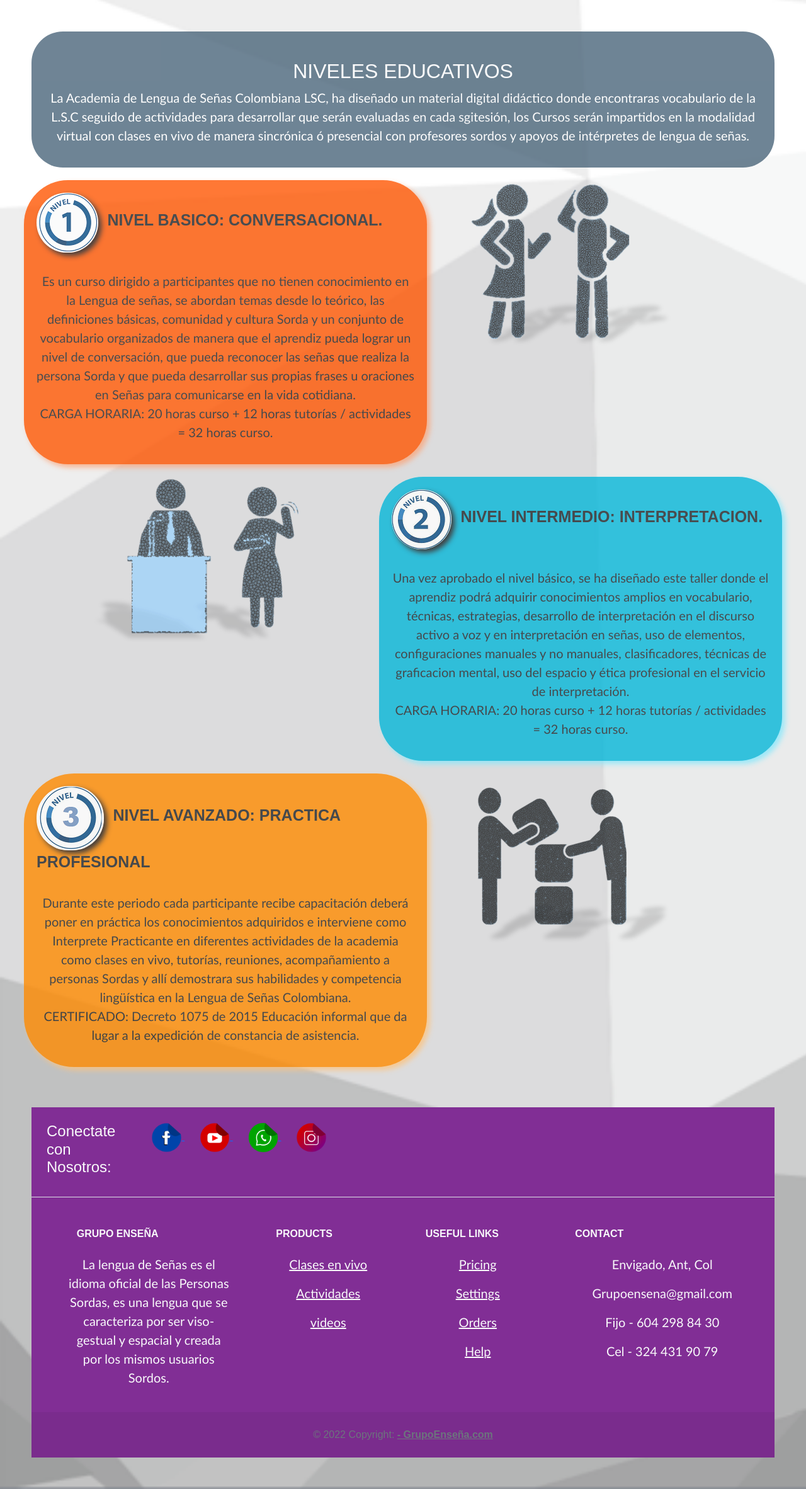
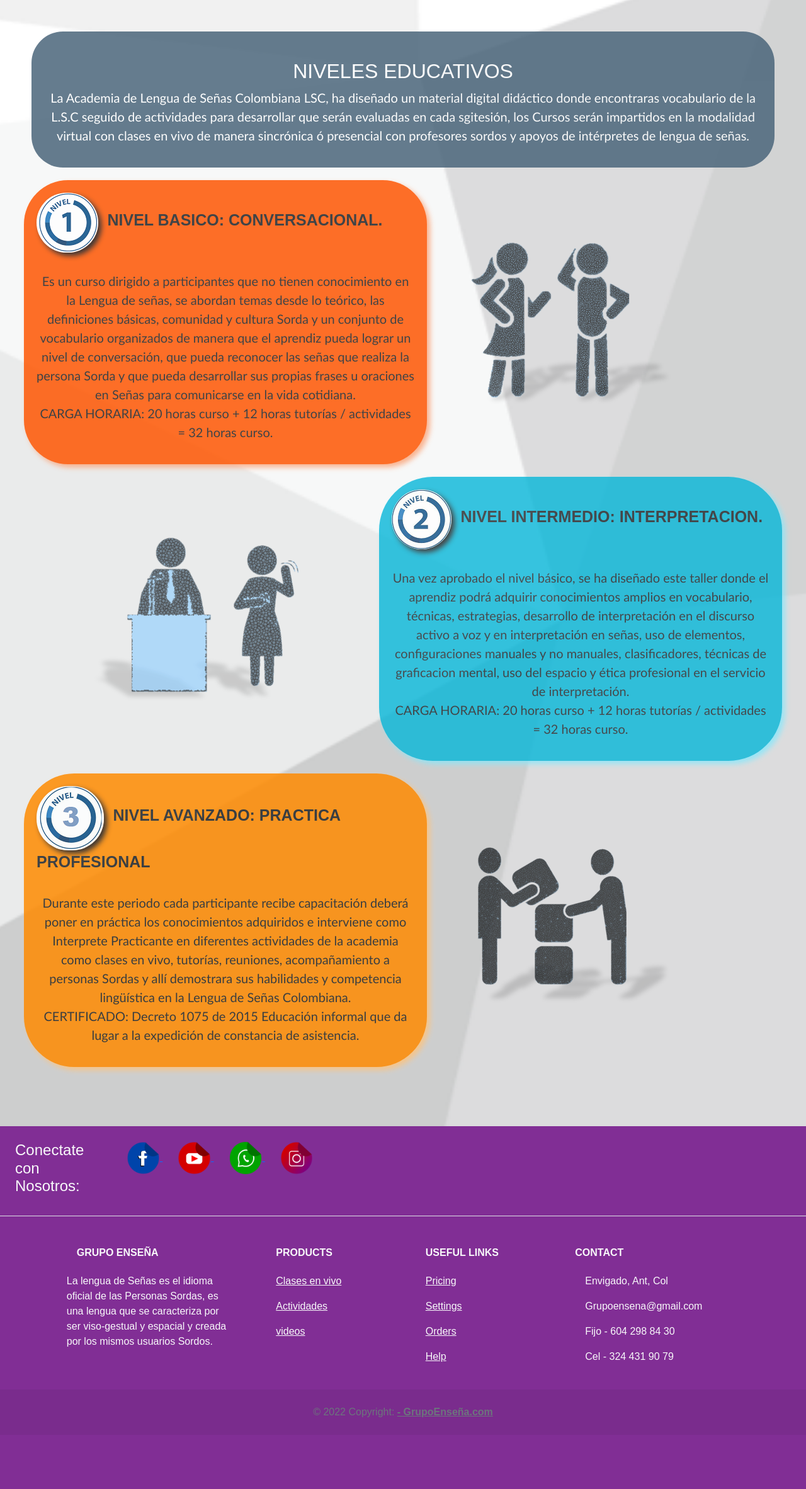
Before and after one commit to pabloskyDev/grupo-ensenia, a PHP site: page /niveles.html in a window 1280 px wide. Shown: the part 126-2490 px from the top of the page at 63% size. After the commit the page ends 2376 px from the top, so only its background shows below. Run offline with PHP 8.4, Linux system fonts and the light colour scheme; some libraries are stand-ins or nearby versions; some web fonts are replaced.

Commit message:
para obtener los cambios de pablo

```diff
--- a/niveles.html
+++ b/niveles.html
@@ -10,9 +10,9 @@
     <link href="https://cdn.jsdelivr.net/npm/bootstrap@5.2.0/dist/css/bootstrap.min.css" rel="stylesheet" integrity="sha384-gH2yIJqKdNHPEq0n4Mqa/HGKIhSkIHeL5AyhkYV8i59U5AR6csBvApHHNl/vI1Bx" crossorigin="anonymous">
     <link rel="stylesheet" href="styles/style.css">
   </head>
+
   <body class="bodyniveles" >
-    <!-- Menu navegación index -->
-    <nav class="navbar navbar-expand-lg bg-estudiantes">
+    <nav class="navbar navbar-expand-lg bg-niveles">
       <div class="container-fluid">
         <a class="navbar-brand col-md-4 d-flex align-items-center ps-5 m-0" href="index.html">
           <img src="./img/logoOriginalgris.png" alt="logo" height="100">
@@ -70,20 +70,19 @@
           CARGA HORARIA: 20 horas curso + 12 horas tutorías / actividades = 32 horas curso.
           </p>
         </div>
-        <div class="col-md-5 text-center">
+        <div class="col-md-5 text-center align-self-center">
           <img class="img-fluid" src="./img/iconolevel1.png" alt="">
         </div>
        </div>
 
        <div class="row" >
-        <div class="col-md-5 text-center">
+        <div class="col-md-5 text-center align-self-center">
           <img class="img-fluid" src="./img/iconolevel2.png" alt="">
         </div>
         <div class="col-md-7" id="nivel2">
           <img class="levelicon" src="./img/Nivel 2.png" alt="icono nivel" >
          <b>NIVEL INTERMEDIO: INTERPRETACION.</b>
-
-      <p><br>Una vez aprobado el nivel básico, se ha diseñado este taller donde el aprendiz podrá adquirir
+         <p><br>Una vez aprobado el nivel básico, se ha diseñado este   taller donde el aprendiz podrá adquirir
          conocimientos amplios en vocabulario, técnicas, estrategias, desarrollo de interpretación en el
          discurso activo a voz y en interpretación en señas, uso de elementos, configuraciones manuales y
          no manuales, clasificadores, técnicas de graficacion mental, uso del espacio y ética profesional
@@ -98,7 +97,7 @@
           <div class="col-md-7" id="nivel3">
             <img class="levelicon" src="./img/Nivel 3.png" alt="icono nivel" >
             <b>NIVEL AVANZADO: PRACTICA PROFESIONAL</b>
-    <p><br>Durante este periodo cada participante recibe capacitación deberá poner en práctica los conocimientos
+            <p><br>Durante este periodo cada participante recibe capacitación deberá poner en práctica los        conocimientos
             adquiridos e interviene como Interprete Practicante en diferentes actividades de la academia como
             clases en vivo, tutorías, reuniones, acompañamiento a personas Sordas y allí demostrara sus habilidades
             y competencia lingüística en la Lengua de Señas Colombiana.
@@ -106,14 +105,15 @@
             CERTIFICADO:  Decreto 1075 de 2015 Educación informal que da lugar a la expedición de constancia de asistencia.
             </p>
           </div>
-        <div class="col-md-5 text-center">
+          <div class="col-md-5 text-center align-self-center">
             <img class="img-fluid" src="./img/iconolevel3.png" alt="">
           </div>
         </div>
         <br>
+      </div>
 
          <!-- Footer -->
-<footer class="text-center text-lg-start bg-estudiantes text-muted ">
+         <footer class="text-center text-lg-start bg-niveles text-muted ">
 
          <section class="d-flex justify-content-lg-end p-4 border-bottom text-light">
           <div class="me-5 d-none d-lg-block display-8">
--- a/styles/style.css
+++ b/styles/style.css
@@ -19,6 +19,7 @@
   background-image:url(../img/imgFondoNiveles.png);
   background-repeat: no-repeat;
   background-size:cover;
+  background-position: center;
 }
 .bodycanales {
   font-family: 'Arima', sans-serif;
@@ -59,7 +60,7 @@
   background-color: #4b667b;
 }
 .bg-estudiantes {
-  background-color:#812E95;
+  background-color:#06b7d9;
 }
 .bg-card2 {
   background-color:#FF0000;
@@ -68,7 +69,7 @@
   background-color:#4b667b;
 }
 .bg-niveles {
-  background-color:#06b7d9;
+  background-color:#812E95;
 }
 .bg-quienessomos {
   background-color:#FF8B01;
@@ -310,7 +311,7 @@ input {
 }
 .Niveles #TituloNivel{
   background-color:#4b667b;
-  opacity: 80%;
+  opacity: 85%;
   border-radius: 50px;
   color: white;
   padding: 20px;
@@ -318,34 +319,17 @@ input {
 .Niveles #nivel1{
   width: 50vw;
   background-color: #FF5703;
-  opacity: 80%;
+  opacity: 85%;
   border-radius: 70px;
   grid-template-columns: 30% 70%;
   box-shadow: 5px 5px 8px #faa67c;
   padding: 20px;
 }
-.imglevel1{
-  margin-left: 65%;
-  margin-top: 14%;
-  height: 200px;
-}
-
-.imglevel2{
-  margin-top: 32%;
-  height: 200px;
-  margin-left: 10%;
-}
-
-.imglevel3{
-  margin-left: 65%;
-  margin-top: 52%;
-  height: 200px;
-}
 
 .Niveles #nivel2{
   width: 50vw;
   background-color: #06b7d9;
-  border-radius: 70px;
+  border-radius: 85px;
   margin-left: auto;
   opacity: 80%;
   box-shadow: 5px 5px 8px #87e8fc;
@@ -354,98 +338,11 @@ input {
 .Niveles #nivel3{
   width: 50vw;
   background-color: #FF8B01;
-  opacity: 80%;
+  opacity: 85%;
   border-radius: 80px;
   box-shadow: 5px 5px 8px #fcc480;
   padding: 20px;
 }
-#marcoltop{
-  height: 800px;
-}
-#marcolbot{
-  display: flex;
-  margin-top: 14%;
-}
-#collapiz{
-  height: 550px;
-  background-image: url(../img/imglapizniveles.png);
-  background-size: contain;
-  background-repeat: no-repeat;
-  background-position:center;
-}
-
-.textlapiz{
-  text-align: center;
-}
-
-#tl-1{
-  color: #fff;
-  padding: 50px 0 50px 0;
-
-}
-#tl-2{
-  font-weight:bold;
-  color: #000;
-  padding: 30px 20px;
-}
-
-#collapiz1{
-  height: 550px;
-  background-image: url(../img/lapiz1.png);
-  background-size: contain;
-  background-repeat: no-repeat;
-  background-position:center;
-}
-#tl1-1{
-  color: #000;
-  padding: 160px 12px 20px 12px;
-
-}
-#tl1-2{
-  font-weight:bold;
-  color: #fff;
-  padding: 10px 20px;
-}
-.plapiz1{
-  margin: 0;
-}
-
-#collapiz2{
-  text-align: center;
-  height: 550px;
-  background-image: url(../img/lapiz2.png);
-  background-size: contain;
-  background-repeat: no-repeat;
-  background-position: center;
-}
-#tl2-1{
-  color: #fff;
-  padding: 20px 0 10px 0;
-
-}
-#tl2-2{
-  padding: 20px 30px 0 30px;
-  color: #000;
-}
-
-#collapiz3{
-  height: 550px;
-  background-image: url(../img/lapiz3.png);
-  background-size: contain;
-  background-repeat: no-repeat;
-  background-position: center;
-}
-#tl3-1{
-  color: #000;
-  padding: 180px 20px 20px 20px;
-
-}
-#tl3-2{
-  font-weight:bold;
-  color: #fff;
-  padding: 10px 20px;
-}
-
 
 .levelicon{
   box-shadow: 5px 5px 8px #1b1616;
```
Lines whose indentation alone changed are shown as unchanged.
